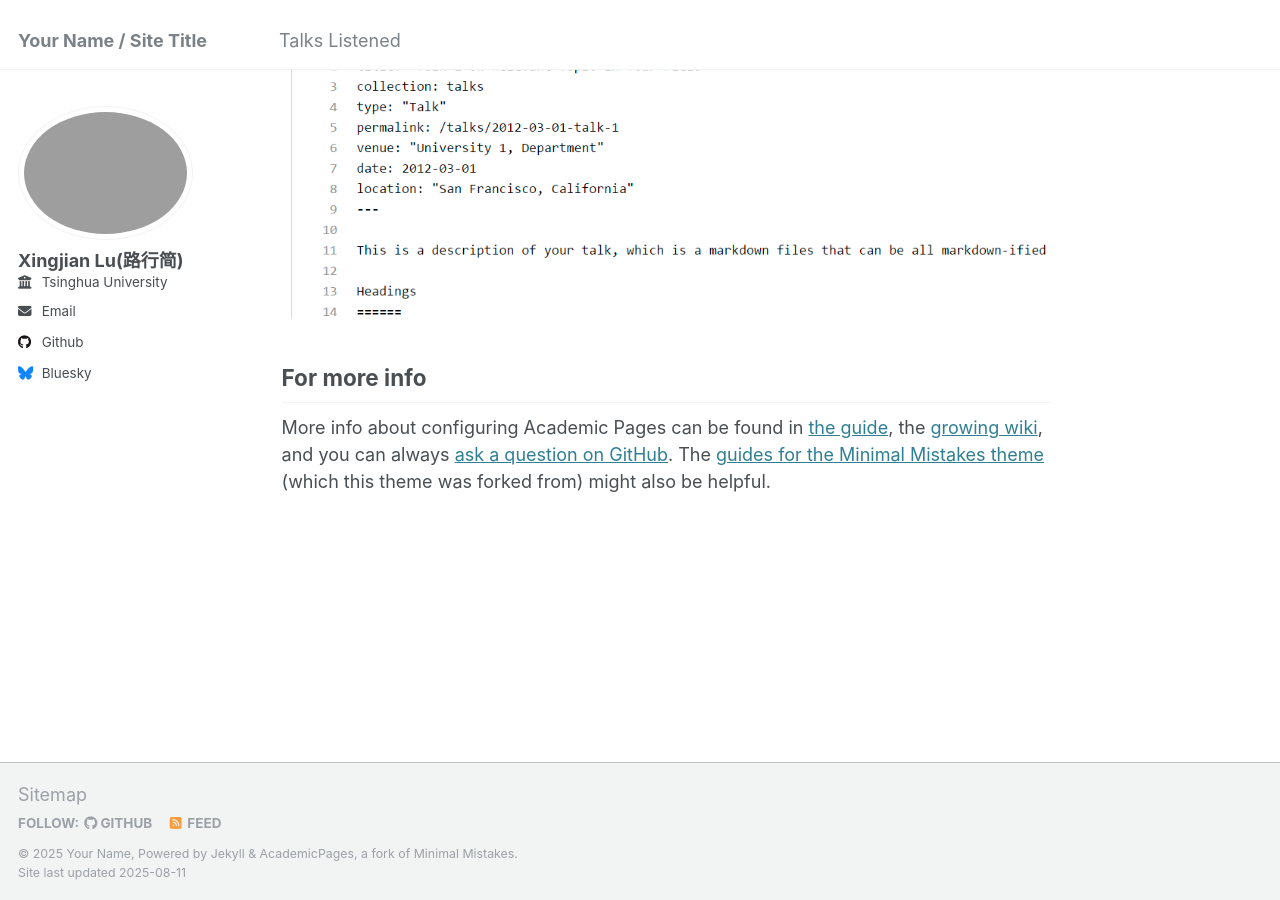
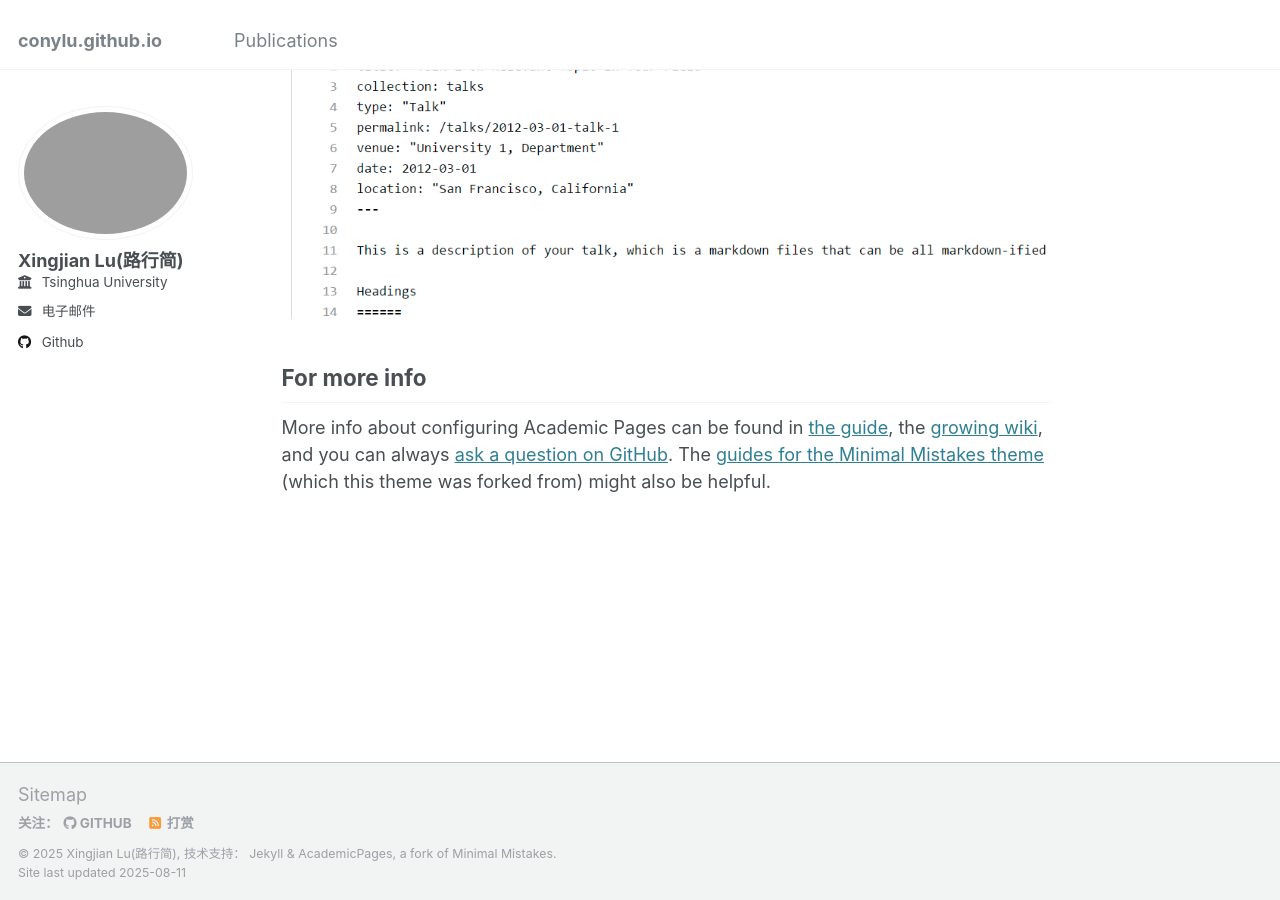
Before and after one commit to conylu/conylu.github.io, a Jekyll site: the page built from _pages/about.md, in a window 1280 px wide and 900 px high, scrolled down 2643 px. Built offline with Jekyll 4.4.1, drawn with Linux system fonts in a browser that asks for light colours.

Commit message:
20250811

```diff
--- a/_config.yml
+++ b/_config.yml
@@ -7,11 +7,11 @@
 # server process.
 
 # Basic Site Settings
-locale                   : "en-US"
-title                    : "Your Name / Site Title"
-title_separator          : "-"
-name                     : &name "Your Name"
-description              : &description "personal description"
+locale                   : "zh-CN" # the locale for your site, e.g. "en-US", "zh-CN", "fr-FR"
+title                    : # "Your Name / Site Title"
+title_separator          : # "-"
+name                     : &name "Xingjian Lu(路行简)" # the name of the site owner, e.g. "John Doe"
+description              : # &description "personal description"
 url                      : https://conylu.github.io # the base hostname & protocol for your site e.g. "https://[your GitHub username].github.io"
 baseurl                  : "" # the subpath of your site, e.g. "/blog"
 repository               : "academicpages/academicpages.github.io"
@@ -21,7 +21,7 @@ repository               : "academicpages/academicpages.github.io"
 #               Additional customization can be done by editing /_includes/author-profile.html
 author:
   # Biographic information
-  # avatar           : "profile.png"
+  avatar           : # "profile.png"
   name             : "Xingjian Lu(路行简)"
   # pronouns         : "she/her"
   # bio              : "Short biography for the left-hand sidebar"
@@ -31,13 +31,13 @@ author:
   email            : "lus21@mails.tsinghua.edu.cn"
 
   # Academic websites
-  # arxiv            : "https://arxiv.org/a/0000-0001-5357-812X.html"
-  # googlescholar    : "https://scholar.google.com/citations?user=PS_CX0AAAAAJ"
+  arxiv            : # "https://arxiv.org/a/0000-0001-5357-812X.html"
+  googlescholar    : # "https://scholar.google.com/citations?user=PS_CX0AAAAAJ"
   impactstory      : # URL
-  # orcid            : "https://orcid.org/0000-0001-5357-812X"
+  orcid            : # "https://orcid.org/0000-0001-5357-812X"
   inspire          : "https://inspirehep.net/authors/2957109"
   semantic         : # URL
-  # pubmed           : "https://www.ncbi.nlm.nih.gov/pubmed/?term=john+snow"
+  pubmed           : # "https://www.ncbi.nlm.nih.gov/pubmed/?term=john+snow"
   researchgate     : # URL
   scopus           : # URL
 
@@ -50,7 +50,7 @@ author:
   stackoverflow    : # User number or user number and name (i.e., use "1" or "1/jeff-atwood")
 
   # Social media
-  bluesky          : "bsky.app" # Replace this with you Bluesky username
+  bluesky          : # "bsky.app" # Replace this with you Bluesky username
   facebook         : # Username
   flickr           : # Username
   foursquare       : # Username
```
Also changed, not shown: _data/navigation.yml (+4 -4 lines).
